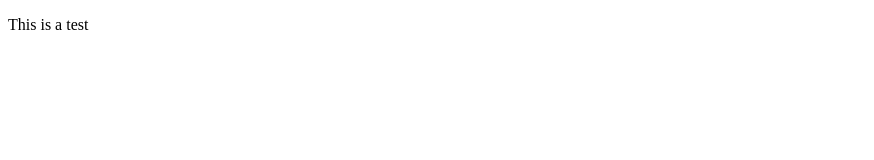
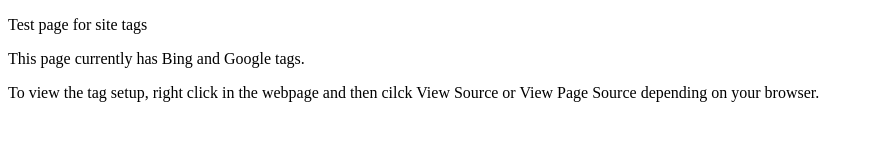
Before and after one commit to jdkennedy/jdkennedy.github.io, a plain HTML site: page tags.html in a window 1280 px wide. Shown: the whole page, without its empty margins (0-874 px from the left). Drawn offline with Linux system fonts and the light colour scheme.

Commit message:
updated page text

```diff
--- a/tags.html
+++ b/tags.html
@@ -25,7 +25,9 @@
 
 <body>
 
-  <p>This is a test</p>
+  <p>Test page for site tags</p>
+  <p>This page currently has Bing and Google tags.</p>
+  <p>To view the tag setup, right click in the webpage and then cilck View Source or View Page Source depending on your browser.</p>
 
   <script>(function(w,d,t,r,u){var f,n,i;w[u]=w[u]||[],f=function(){var o={ti:"26034469"};o.q=w[u],w[u]=new UET(o),w[u].push("pageLoad")},n=d.createElement(t),n.src=r,n.async=1,n.onload=n.onreadystatechange=function(){var s=this.readyState;s&&s!=="loaded"&&s!=="complete"||(f(),n.onload=n.onreadystatechange=null)},i=d.getElementsByTagName(t)[0],i.parentNode.insertBefore(n,i)})(window,document,"script","//bat.bing.com/bat.js","uetq");</script>
 
```
